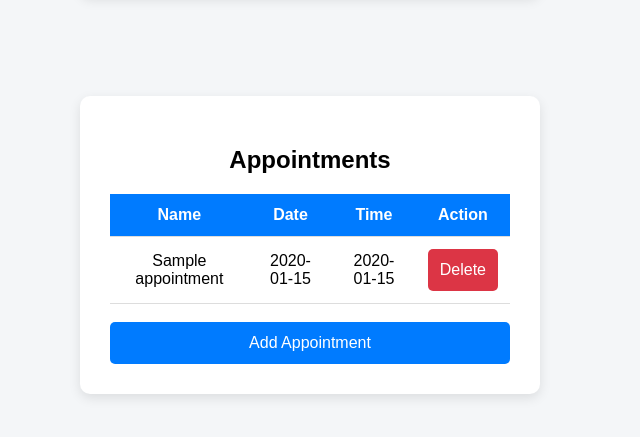
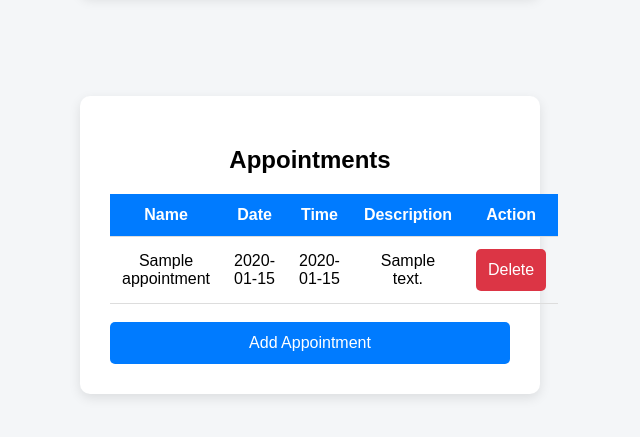
Before and after one commit to TLawson216/appointment-scheduling-system., a Flask app: page /schedule in a window 1280 px wide. Shown: the part 212-649 px from the top of the page, without its empty margins (330-970 px from the left). Run offline with Flask 3, Linux system fonts and the light colour scheme; a user stored in the database is signed in; tables that the repository leaves empty hold one stand-in row (values such as "Sample post").

Commit message:
added description window for users to add details for the appointment

```diff
--- a/app.py
+++ b/app.py
@@ -52,6 +52,7 @@ def book():
         name = request.form["name"]
         date = request.form["date"]
         time = request.form["time"]
+        description = request.form["description"]
 
         conn = sqlite3.connect('database/database.db')
         cursor = conn.cursor()
@@ -69,8 +70,8 @@ def book():
             return render_template("book.html", error="Time slot already booked!")
         # If no conflict, insert appointments
         cursor.execute(
-            "INSERT INTO appointments (name, date, time) VALUES (?, ?, ?)",
-            (name, date, time)
+            "INSERT INTO appointments (name, date, time, description) VALUES (?, ?, ?, ?)",
+            (name, date, time, description)
 )
 
         conn.commit()
@@ -87,10 +88,11 @@ def schedule():
     conn = sqlite3.connect('database/database.db')
     cursor = conn.cursor()
 
-    cursor.execute("SELECT id, name, date, time FROM appointments")
+    cursor.execute("SELECT id, name, date, time, description FROM appointments")
     appointments = cursor.fetchall()
 
     conn.close()
+    print(appointments)
 
     return render_template("schedule.html", appointments=appointments)
 @app.route("/delete/<int:id>", methods=["POST"])
--- a/database/db.py
+++ b/database/db.py
@@ -29,7 +29,8 @@ def init_db():
             id INTEGER PRIMARY KEY AUTOINCREMENT,
             name TEXT,
             date TEXT,
-            time TEXT
+            time TEXT,
+            description TEXT
         )
     ''')
 
--- a/templates/book.html
+++ b/templates/book.html
@@ -33,6 +33,8 @@
         <input type="text" name="name" placeholder="Enter your name">
         <input type="date" name="date">
         <input type="time" name="time">
+
+        <textarea name="description" placeholder="Enter appointment details"></textarea>
         <button type="submit">Book Appointment</button>
     </form>
 </div>
--- a/templates/schedule.html
+++ b/templates/schedule.html
@@ -26,6 +26,7 @@
             <th>Name</th>
             <th>Date</th>
             <th>Time</th>
+            <th>Description</th>
             <th>Action</th>
         </tr>
 
@@ -34,6 +35,7 @@
             <td>{{ appt[1] }}</td>
             <td>{{ appt[2] }}</td>
             <td>{{ appt[3] }}</td>
+            <td>{{ appt[4] }}</td>
             <td>
                 <form method="POST" action="/delete/{{ appt[0] }}">
                     <button class="delete-btn">Delete</button>
```
Also changed, not shown: database/database.db.
